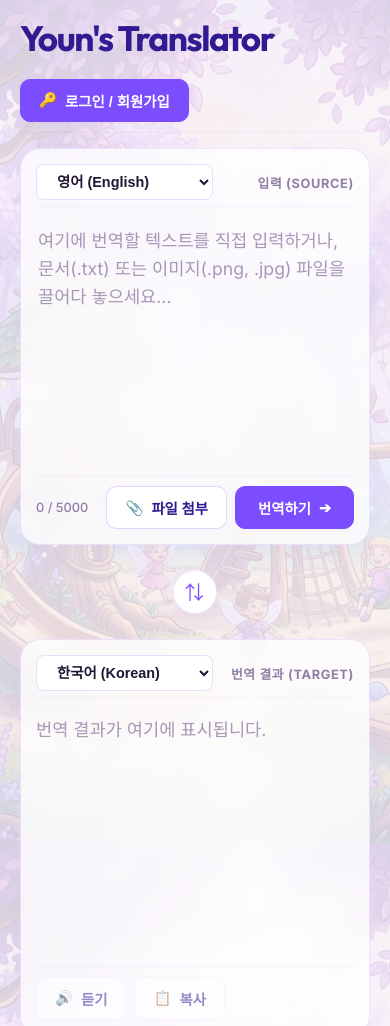
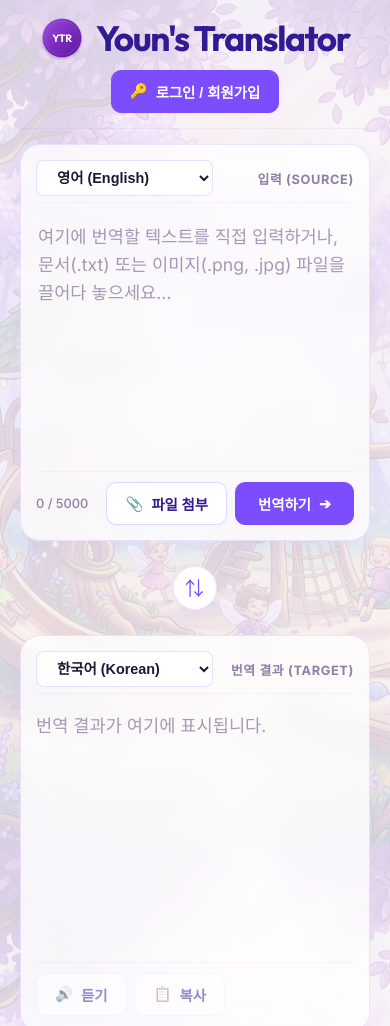
Before and after one commit to patter-ksw/Youns_TR, a website: page index.html in a window 390 px wide. Shown: the top 1026 px of the page. Drawn offline with nearby package versions, Linux system fonts and the light colour scheme; no server answers.

Commit message:
feat: center title, add YTR round purple SVG logo next to title and as favicon/apple-touch-icon

```diff
--- a/index.css
+++ b/index.css
@@ -57,18 +57,25 @@ body {
 header {
     position: relative;
     display: flex;
-    justify-content: space-between;
+    justify-content: center;
     align-items: center;
     margin-bottom: 15px;
     border-bottom: 1px solid rgba(139, 92, 246, 0.08);
     padding-bottom: 10px;
     min-height: 70px;
-    flex-wrap: wrap;
-    gap: 15px;
 }
 
 .header-text {
-    flex-grow: 1;
+    display: flex;
+    align-items: center;
+    justify-content: center;
+    gap: 12px;
+}
+
+.header-logo {
+    width: 44px;
+    height: 44px;
+    flex-shrink: 0;
 }
 
 header h1 {
@@ -76,22 +83,29 @@ header h1 {
     font-size: 2.2rem;
     font-weight: 700;
     letter-spacing: -0.04em;
-    margin-bottom: 4px;
     color: #311b92; /* Deep Royal Purple */
-}
-
-header p {
-    font-size: 1.05rem;
-    color: var(--cyan-accent);
-    font-weight: 600;
-    letter-spacing: 0.02em;
 }
 
 /* Auth & User Panel */
 .auth-panel {
+    position: absolute;
+    right: 0;
     display: flex;
     align-items: center;
     gap: 10px;
+}
+
+@media (max-width: 768px) {
+    header {
+        flex-direction: column;
+        justify-content: center;
+        gap: 10px;
+        min-height: auto;
+        padding-bottom: 15px;
+    }
+    .auth-panel {
+        position: static;
+    }
 }
 
 .user-info-container {
--- a/index.html
+++ b/index.html
@@ -5,6 +5,8 @@
     <meta name="viewport" content="width=device-width, initial-scale=1.0">
     <title>Youn's Translator - 다국어 번역 & 단어장</title>
     <link rel="stylesheet" href="index.css">
+    <link rel="icon" type="image/svg+xml" href="favicon.svg">
+    <link rel="apple-touch-icon" href="favicon.svg">
     <!-- Supabase JS Client -->
     <script src="https://cdn.jsdelivr.net/npm/@supabase/supabase-js@2"></script>
 </head>
@@ -13,6 +15,19 @@
         <!-- Header -->
         <header>
             <div class="header-text">
+                <svg class="header-logo" xmlns="http://www.w3.org/2000/svg" viewBox="0 0 100 100">
+                    <linearGradient id="purpleGradInline" x1="0%" y1="0%" x2="100%" y2="100%">
+                        <stop offset="0%" stop-color="#9d4edd" />
+                        <stop offset="50%" stop-color="#7b2cbf" />
+                        <stop offset="100%" stop-color="#5a189a" />
+                    </linearGradient>
+                    <filter id="shadowInline" x="-10%" y="-10%" width="120%" height="120%">
+                        <feDropShadow dx="0" dy="3" stdDeviation="3" flood-color="#5a189a" flood-opacity="0.3" />
+                    </filter>
+                    <circle cx="50" cy="50" r="45" fill="url(#purpleGradInline)" stroke="rgba(255, 255, 255, 0.4)" stroke-width="2" filter="url(#shadowInline)" />
+                    <circle cx="50" cy="50" r="38" fill="none" stroke="rgba(255, 255, 255, 0.2)" stroke-width="1.5" stroke-dasharray="4 3" />
+                    <text x="50" y="58" font-family="'Outfit', 'Inter', sans-serif" font-size="24" font-weight="800" fill="#ffffff" text-anchor="middle" letter-spacing="-0.03em">YTR</text>
+                </svg>
                 <h1 id="app-title">Youn's Translator</h1>
             </div>
 
```
Also changed, not shown: favicon.svg (added).
